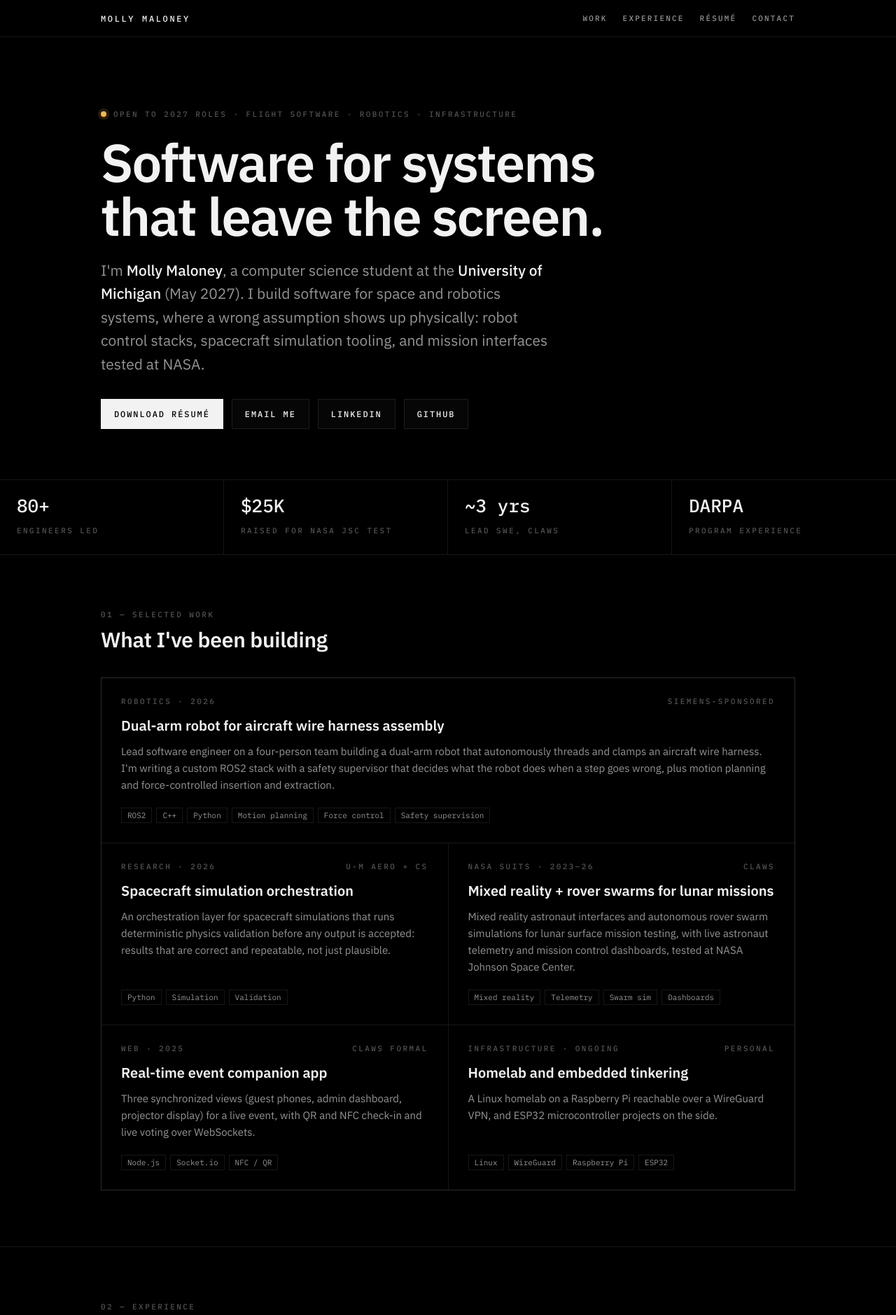
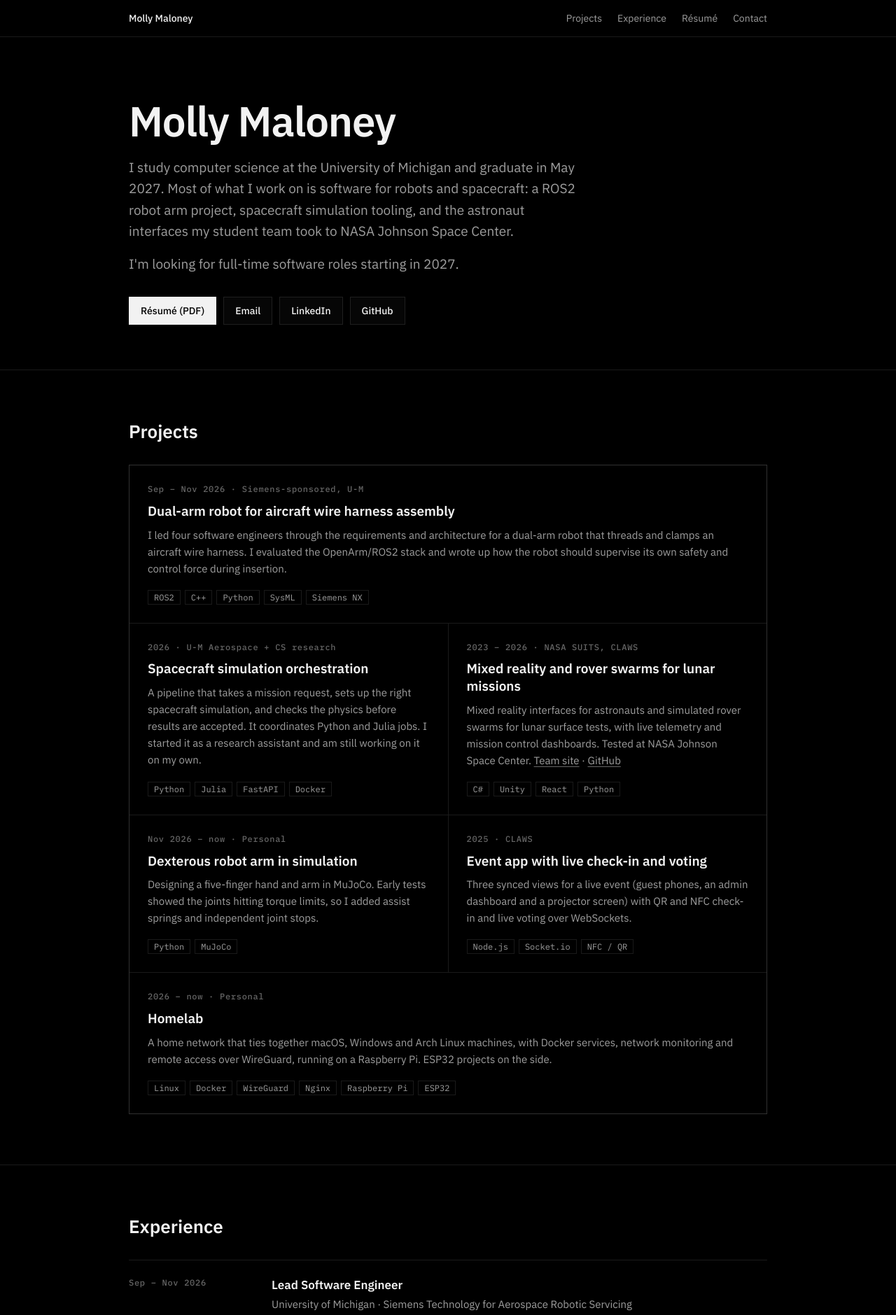
Before and after one commit to mjmal01/portfolio, a plain HTML site: page index.html in a window 1280 px wide. Shown: the top 1879 px of the page at 70% size. Drawn offline with Linux system fonts and the light colour scheme.

Commit message:
Rewrite portfolio copy, fix links, add résumé
Plain-language copy matched to the current résumé, real LinkedIn and GitHub links, and resume.pdf so the résumé links resolve.

Co-Authored-By: Claude Opus 5.5 <noreply@anthropic.com>

```diff
--- a/index.html
+++ b/index.html
@@ -4,9 +4,9 @@
 <meta charset="utf-8">
 <meta name="viewport" content="width=device-width, initial-scale=1">
 <title>Molly Maloney</title>
-<meta name="description" content="Molly Maloney — computer science at the University of Michigan. Software for space and robotics systems: ROS2, flight and ground software, mission interfaces, Linux infrastructure.">
+<meta name="description" content="Molly Maloney, computer science at the University of Michigan. Robotics, spacecraft simulation and NASA mission software.">
 <meta property="og:title" content="Molly Maloney">
-<meta property="og:description" content="Software for space and robotics systems. CS @ University of Michigan, May 2027.">
+<meta property="og:description" content="Computer science at the University of Michigan, graduating May 2027. Robotics, spacecraft simulation and NASA mission software.">
 <meta property="og:url" content="https://mollyjanemaloney.com/">
 <meta name="theme-color" content="#000000">
 <link rel="icon" href="favicon.svg" type="image/svg+xml">
@@ -18,11 +18,10 @@
     color-scheme: dark;
     --bg: #000;
     --fg: #f2f2f2;
-    --dim: rgba(255,255,255,.58);
-    --faint: rgba(255,255,255,.32);
-    --line: rgba(255,255,255,.09);
+    --dim: rgba(255,255,255,.62);
+    --faint: rgba(255,255,255,.4);
+    --line: rgba(255,255,255,.1);
     --panel: rgba(255,255,255,.025);
-    --accent: #ffb547;
     --mono: "IBM Plex Mono", ui-monospace, SFMono-Regular, Menlo, monospace;
     --sans: "IBM Plex Sans", system-ui, -apple-system, sans-serif;
   }
@@ -34,98 +33,79 @@
     -webkit-font-smoothing: antialiased;
   }
   a { color: inherit; }
-  .wrap { max-width: 1040px; margin: 0 auto; padding: 0 24px; }
-  .label {
-    font: 500 11px/1 var(--mono); letter-spacing: .22em; text-transform: uppercase; color: var(--faint);
-  }
+  p a, li a, .org a { text-decoration-color: var(--faint); text-underline-offset: 3px; }
+  p a:hover, li a:hover, .org a:hover { text-decoration-color: var(--fg); }
+  .wrap { max-width: 960px; margin: 0 auto; padding: 0 24px; }
+  .label { font: 500 12px/1.4 var(--mono); letter-spacing: .06em; color: var(--faint); }
 
   /* top bar */
   header.bar {
     position: sticky; top: 0; z-index: 10;
-    background: rgba(0,0,0,.82); backdrop-filter: blur(8px);
+    background: rgba(0,0,0,.85); backdrop-filter: blur(8px);
     border-bottom: 1px solid var(--line);
   }
   .bar .wrap { display: flex; align-items: center; gap: 24px; height: 52px; }
-  .bar .mark { font: 500 12px var(--mono); letter-spacing: .22em; text-decoration: none; }
+  .bar .mark { font: 500 14px var(--sans); text-decoration: none; }
   .bar nav { margin-left: auto; display: flex; gap: 22px; }
-  .bar nav a { font: 500 11px var(--mono); letter-spacing: .2em; color: var(--dim); text-decoration: none; }
+  .bar nav a { font-size: 14px; color: var(--dim); text-decoration: none; }
   .bar nav a:hover { color: var(--fg); }
 
-  /* hero */
-  .hero { padding: 96px 0 72px; border-bottom: 1px solid var(--line); }
-  .hero h1 {
-    font: 600 clamp(40px, 7vw, 76px)/1.02 var(--sans); letter-spacing: -.025em; margin: 18px 0 22px;
-  }
-  .hero p.lede { font-size: clamp(18px, 2.2vw, 21px); color: var(--dim); max-width: 640px; margin: 0 0 32px; }
-  .hero p.lede strong { color: var(--fg); font-weight: 500; }
-  .status { display: inline-flex; align-items: center; gap: 10px; }
-  .status::before {
-    content: ""; width: 8px; height: 8px; border-radius: 50%; background: var(--accent);
-    box-shadow: 0 0 0 4px rgba(255,181,71,.15);
-  }
-  .actions { display: flex; flex-wrap: wrap; gap: 12px; }
+  /* intro */
+  .hero { padding: 88px 0 64px; border-bottom: 1px solid var(--line); }
+  .hero h1 { font: 600 clamp(38px, 6vw, 60px)/1.05 var(--sans); letter-spacing: -.02em; margin: 0 0 20px; }
+  .hero p { font-size: clamp(17px, 2vw, 19px); color: var(--dim); max-width: 640px; margin: 0 0 16px; }
+  .hero p:last-of-type { margin-bottom: 32px; }
+  .actions { display: flex; flex-wrap: wrap; gap: 10px; }
   .btn {
-    font: 500 12px var(--mono); letter-spacing: .16em; text-transform: uppercase; text-decoration: none;
-    padding: 13px 18px; border: 1px solid var(--line); background: var(--panel);
+    font: 500 14px var(--sans); text-decoration: none;
+    padding: 10px 16px; border: 1px solid var(--line); background: var(--panel);
     transition: border-color .15s, background .15s;
   }
   .btn:hover { border-color: rgba(255,255,255,.4); background: rgba(255,255,255,.06); }
   .btn.primary { background: var(--fg); color: #000; border-color: var(--fg); }
   .btn.primary:hover { background: #fff; }
 
-  /* readouts strip */
-  .readouts { display: grid; grid-template-columns: repeat(4, 1fr); border-bottom: 1px solid var(--line); }
-  .readouts div { padding: 22px 24px; border-right: 1px solid var(--line); }
-  .readouts div:last-child { border-right: 0; }
-  .readouts b { display: block; font: 500 26px/1.1 var(--mono); margin-bottom: 8px; }
+  section { padding: 72px 0; border-bottom: 1px solid var(--line); }
+  section h2 { font: 600 26px/1.2 var(--sans); margin: 0 0 32px; }
 
-  section { padding: 80px 0; border-bottom: 1px solid var(--line); }
-  section > .wrap > h2 { font: 600 30px/1.2 var(--sans); letter-spacing: -.01em; margin: 12px 0 36px; }
-
-  /* work grid */
+  /* projects */
   .grid { display: grid; grid-template-columns: repeat(2, 1fr); gap: 1px; background: var(--line); border: 1px solid var(--line); }
-  .card { background: var(--bg); padding: 28px; display: flex; flex-direction: column; gap: 12px; }
-  .card .meta { display: flex; justify-content: space-between; gap: 12px; }
-  .card h3 { font: 600 20px/1.3 var(--sans); margin: 4px 0 0; }
+  .card { background: var(--bg); padding: 26px; display: flex; flex-direction: column; gap: 10px; }
+  .card h3 { font: 600 19px/1.3 var(--sans); margin: 0; }
   .card p { margin: 0; color: var(--dim); font-size: 15px; }
   .tags { display: flex; flex-wrap: wrap; gap: 6px; margin-top: auto; padding-top: 8px; }
-  .tags span { font: 400 11px var(--mono); color: var(--dim); border: 1px solid var(--line); padding: 3px 8px; }
+  .tags span { font: 400 12px var(--mono); color: var(--dim); border: 1px solid var(--line); padding: 2px 8px; }
   .card.wide { grid-column: 1 / -1; }
 
   /* experience */
-  .xp { display: grid; gap: 0; border-top: 1px solid var(--line); }
-  .xp article { display: grid; grid-template-columns: 200px 1fr; gap: 24px; padding: 26px 0; border-bottom: 1px solid var(--line); }
-  .xp h3 { font: 600 18px/1.35 var(--sans); margin: 0 0 6px; }
-  .xp .org { color: var(--dim); font-size: 15px; margin-bottom: 10px; }
+  .xp { border-top: 1px solid var(--line); }
+  .xp article { display: grid; grid-template-columns: 180px 1fr; gap: 24px; padding: 24px 0; border-bottom: 1px solid var(--line); }
+  .xp h3 { font: 600 17px/1.35 var(--sans); margin: 0 0 4px; }
+  .xp .org { color: var(--dim); font-size: 15px; margin-bottom: 8px; }
   .xp ul { margin: 0; padding-left: 18px; color: var(--dim); font-size: 15px; }
   .xp li + li { margin-top: 4px; }
 
   /* skills */
   .skills { display: grid; grid-template-columns: repeat(3, 1fr); gap: 32px; }
-  .skills ul { list-style: none; padding: 0; margin: 14px 0 0; }
-  .skills li { padding: 8px 0; border-bottom: 1px solid var(--line); font: 400 14px var(--mono); color: var(--dim); }
+  .skills h3 { font: 500 14px var(--sans); color: var(--faint); margin: 0; }
+  .skills p { margin: 8px 0 0; color: var(--dim); font-size: 15px; }
 
-  /* contact */
-  .contact h2 { font: 600 clamp(28px, 4.5vw, 44px)/1.15 var(--sans) !important; max-width: 720px; }
+  .contact p { color: var(--dim); max-width: 560px; margin: 0 0 24px; }
   footer { padding: 28px 0 40px; }
   footer .wrap { display: flex; justify-content: space-between; gap: 16px; flex-wrap: wrap; }
 
   @media (max-width: 820px) {
     .grid { grid-template-columns: 1fr; }
-    .readouts { grid-template-columns: repeat(2, 1fr); }
-    .readouts div:nth-child(2) { border-right: 0; }
-    .readouts div:nth-child(-n+2) { border-bottom: 1px solid var(--line); }
-    .xp article { grid-template-columns: 1fr; gap: 8px; }
-    .skills { grid-template-columns: 1fr; gap: 24px; }
+    .xp article { grid-template-columns: 1fr; gap: 6px; }
+    .skills { grid-template-columns: 1fr; gap: 20px; }
   }
   @media (max-width: 560px) {
     .wrap { padding: 0 16px; }
     .bar nav { gap: 14px; }
     .bar nav a.hide-sm { display: none; }
-    .hero { padding: 64px 0 52px; }
-    section { padding: 60px 0; }
-    .card { padding: 22px; }
-    .readouts div { padding: 18px 16px; }
+    .hero { padding: 56px 0 48px; }
+    section { padding: 56px 0; }
+    .card { padding: 20px; }
   }
 </style>
 </head>
@@ -133,12 +113,12 @@
 
 <header class="bar">
   <div class="wrap">
-    <a class="mark" href="#top">MOLLY MALONEY</a>
+    <a class="mark" href="#top">Molly Maloney</a>
     <nav>
-      <a href="#work">WORK</a>
-      <a href="#experience" class="hide-sm">EXPERIENCE</a>
-      <a href="resume.pdf">RÉSUMÉ</a>
-      <a href="#contact">CONTACT</a>
+      <a href="#projects">Projects</a>
+      <a href="#experience" class="hide-sm">Experience</a>
+      <a href="resume.pdf">Résumé</a>
+      <a href="#contact">Contact</a>
     </nav>
   </div>
 </header>
@@ -146,74 +126,75 @@
 <main id="top">
   <div class="hero">
     <div class="wrap">
-      <div class="label status">Open to 2027 roles · flight software · robotics · infrastructure</div>
-      <h1>Software for systems<br>that leave the screen.</h1>
-      <p class="lede">I'm <strong>Molly Maloney</strong>, a computer science student at the
-        <strong>University of Michigan</strong> (May 2027). I build software for space and robotics systems,
-        where a wrong assumption shows up physically: robot control stacks, spacecraft simulation tooling,
-        and mission interfaces tested at NASA.</p>
+      <h1>Molly Maloney</h1>
+      <p>I study computer science at the University of Michigan and graduate in May 2027. Most of what I
+        work on is software for robots and spacecraft: a ROS2 robot arm project, spacecraft simulation
+        tooling, and the astronaut interfaces my student team took to NASA Johnson Space Center.</p>
+      <p>I'm looking for full-time software roles starting in 2027.</p>
       <div class="actions">
-        <a class="btn primary" href="resume.pdf">Download résumé</a>
-        <a class="btn" href="mailto:mjmal@umich.edu">Email me</a>
-        <a class="btn" href="https://www.linkedin.com/in/REPLACE-ME" rel="noopener">LinkedIn</a>
-        <a class="btn" href="https://github.com/REPLACE-ME" rel="noopener">GitHub</a>
+        <a class="btn primary" href="resume.pdf">Résumé (PDF)</a>
+        <a class="btn" href="mailto:mjmal@umich.edu">Email</a>
+        <a class="btn" href="https://www.linkedin.com/in/molly-maloney-uofm" rel="noopener">LinkedIn</a>
+        <a class="btn" href="https://github.com/mjmal01" rel="noopener">GitHub</a>
       </div>
     </div>
   </div>
 
-  <div class="readouts">
-    <div><b>80+</b><span class="label">Engineers led</span></div>
-    <div><b>$25K</b><span class="label">Raised for NASA JSC test</span></div>
-    <div><b>~3 yrs</b><span class="label">Lead SWE, CLAWS</span></div>
-    <div><b>DARPA</b><span class="label">Program experience</span></div>
-  </div>
-
-  <section id="work">
+  <section id="projects">
     <div class="wrap">
-      <div class="label">01 — Selected work</div>
-      <h2>What I've been building</h2>
+      <h2>Projects</h2>
       <div class="grid">
         <article class="card wide">
-          <div class="meta"><span class="label">Robotics · 2026</span><span class="label">Siemens-sponsored</span></div>
+          <span class="label">Sep – Nov 2026 · Siemens-sponsored, U-M</span>
           <h3>Dual-arm robot for aircraft wire harness assembly</h3>
-          <p>Lead software engineer on a four-person team building a dual-arm robot that autonomously threads
-            and clamps an aircraft wire harness. I'm writing a custom ROS2 stack with a safety supervisor that
-            decides what the robot does when a step goes wrong, plus motion planning and force-controlled
-            insertion and extraction.</p>
-          <div class="tags"><span>ROS2</span><span>C++</span><span>Python</span><span>Motion planning</span><span>Force control</span><span>Safety supervision</span></div>
+          <p>I led four software engineers through the requirements and architecture for a dual-arm robot
+            that threads and clamps an aircraft wire harness. I evaluated the OpenArm/ROS2 stack and wrote up
+            how the robot should supervise its own safety and control force during insertion.</p>
+          <div class="tags"><span>ROS2</span><span>C++</span><span>Python</span><span>SysML</span><span>Siemens NX</span></div>
         </article>
 
         <article class="card">
-          <div class="meta"><span class="label">Research · 2026</span><span class="label">U-M Aero + CS</span></div>
+          <span class="label">2026 · U-M Aerospace + CS research</span>
           <h3>Spacecraft simulation orchestration</h3>
-          <p>An orchestration layer for spacecraft simulations that runs deterministic physics validation
-            before any output is accepted: results that are correct and repeatable, not just plausible.</p>
-          <div class="tags"><span>Python</span><span>Simulation</span><span>Validation</span></div>
+          <p>A pipeline that takes a mission request, sets up the right spacecraft simulation, and checks
+            the physics before results are accepted. It coordinates Python and Julia jobs. I started it as
+            a research assistant and am still working on it on my own.</p>
+          <div class="tags"><span>Python</span><span>Julia</span><span>FastAPI</span><span>Docker</span></div>
         </article>
 
         <article class="card">
-          <div class="meta"><span class="label">NASA SUITS · 2023–26</span><span class="label">CLAWS</span></div>
-          <h3>Mixed reality + rover swarms for lunar missions</h3>
-          <p>Mixed reality astronaut interfaces and autonomous rover swarm simulations for lunar surface
-            mission testing, with live astronaut telemetry and mission control dashboards, tested at
-            NASA Johnson Space Center.</p>
-          <div class="tags"><span>Mixed reality</span><span>Telemetry</span><span>Swarm sim</span><span>Dashboards</span></div>
+          <span class="label">2023 – 2026 · NASA SUITS, CLAWS</span>
+          <h3>Mixed reality and rover swarms for lunar missions</h3>
+          <p>Mixed reality interfaces for astronauts and simulated rover swarms for lunar surface tests,
+            with live telemetry and mission control dashboards. Tested at NASA Johnson Space Center.
+            <a href="https://claws.engin.umich.edu" rel="noopener">Team site</a> ·
+            <a href="https://github.com/CLAWS-UMICH" rel="noopener">GitHub</a></p>
+          <div class="tags"><span>C#</span><span>Unity</span><span>React</span><span>Python</span></div>
         </article>
 
         <article class="card">
-          <div class="meta"><span class="label">Web · 2025</span><span class="label">CLAWS Formal</span></div>
-          <h3>Real-time event companion app</h3>
-          <p>Three synchronized views (guest phones, admin dashboard, projector display) for a live event,
-            with QR and NFC check-in and live voting over WebSockets.</p>
+          <span class="label">Nov 2026 – now · Personal</span>
+          <h3>Dexterous robot arm in simulation</h3>
+          <p>Designing a five-finger hand and arm in MuJoCo. Early tests showed the joints hitting torque
+            limits, so I added assist springs and independent joint stops.</p>
+          <div class="tags"><span>Python</span><span>MuJoCo</span></div>
+        </article>
+
+        <article class="card">
+          <span class="label">2025 · CLAWS</span>
+          <h3>Event app with live check-in and voting</h3>
+          <p>Three synced views for a live event (guest phones, an admin dashboard and a projector
+            screen) with QR and NFC check-in and live voting over WebSockets.</p>
           <div class="tags"><span>Node.js</span><span>Socket.io</span><span>NFC / QR</span></div>
         </article>
 
-        <article class="card">
-          <div class="meta"><span class="label">Infrastructure · ongoing</span><span class="label">Personal</span></div>
-          <h3>Homelab and embedded tinkering</h3>
-          <p>A Linux homelab on a Raspberry Pi reachable over a WireGuard VPN, and ESP32 microcontroller
-            projects on the side.</p>
-          <div class="tags"><span>Linux</span><span>WireGuard</span><span>Raspberry Pi</span><span>ESP32</span></div>
+        <article class="card wide">
+          <span class="label">2026 – now · Personal</span>
+          <h3>Homelab</h3>
+          <p>A home network that ties together macOS, Windows and Arch Linux machines, with Docker services,
+            network monitoring and remote access over WireGuard, running on a Raspberry Pi. ESP32 projects
+            on the side.</p>
+          <div class="tags"><span>Linux</span><span>Docker</span><span>WireGuard</span><span>Nginx</span><span>Raspberry Pi</span><span>ESP32</span></div>
         </article>
       </div>
     </div>
@@ -221,45 +202,54 @@
 
   <section id="experience">
     <div class="wrap">
-      <div class="label">02 — Experience</div>
-      <h2>Where I've worked and led</h2>
+      <h2>Experience</h2>
       <div class="xp">
         <article>
-          <div class="label">2026 — now</div>
+          <div class="label">Sep – Nov 2026</div>
           <div>
-            <h3>Research Assistant</h3>
-            <div class="org">University of Michigan · Aerospace Engineering &amp; Computer Science</div>
-            <ul><li>Building an orchestration layer for spacecraft simulations with deterministic physics validation.</li></ul>
+            <h3>Lead Software Engineer</h3>
+            <div class="org">University of Michigan · Siemens Technology for Aerospace Robotic Servicing</div>
+            <ul><li>Led requirements and architecture for the dual-arm wire harness robot described above.</li></ul>
           </div>
         </article>
         <article>
-          <div class="label">Fall 2026</div>
+          <div class="label">Jun – Oct 2026</div>
           <div>
-            <h3>Lead Software Engineer</h3>
-            <div class="org">Siemens-sponsored aerospace robotic servicing project</div>
-            <ul><li>Custom ROS2 stack in C++ and Python: safety supervision, motion planning, force-controlled insertion.</li></ul>
+            <h3>Undergraduate Research Assistant</h3>
+            <div class="org">University of Michigan · Aerospace Engineering and Computer Science</div>
+            <ul><li>Built the spacecraft simulation orchestration pipeline, which I've kept developing since.</li></ul>
           </div>
         </article>
         <article>
-          <div class="label">Internship</div>
+          <div class="label">May – Aug 2025</div>
           <div>
-            <h3>Security Research Intern</h3>
-            <div class="org">RTX BBN Technologies · DARPA program</div>
+            <h3>Security Research Engineer Intern</h3>
+            <div class="org">RTX BBN Technologies · <a href="https://www.darpa.mil/research/programs/intelligent-generation-tools-security" rel="noopener">DARPA program</a> · Boston</div>
             <ul>
-              <li>Deployed Linux testbed servers with Docker, SSH and Nginx.</li>
-              <li>Presented technical demos to government stakeholders.</li>
+              <li>Set up Linux testbed servers that give remote access to Android devices, using Docker, Nginx and Python.</li>
+              <li>Ran two demos for government stakeholders at a DARPA program review.</li>
+              <li>Evaluated partner teams' tools for finding and analyzing exploit chains.</li>
             </ul>
           </div>
         </article>
         <article>
-          <div class="label">~3 years</div>
+          <div class="label">Sep 2023 – Jun 2026</div>
           <div>
-            <h3>President &amp; Lead Software Engineer</h3>
-            <div class="org">CLAWS · NASA-sponsored student team</div>
+            <h3>President and Lead Software Engineer</h3>
+            <div class="org"><a href="https://claws.engin.umich.edu" rel="noopener">CLAWS</a> · NASA-sponsored student team</div>
             <ul>
-              <li>Led more than 80 engineers building mixed reality and rover swarm systems for lunar surface operations.</li>
-              <li>Raised $25,000 to test the team's system at NASA Johnson Space Center.</li>
+              <li>Led the software for the team's mixed reality and rover swarm systems.</li>
+              <li>As president (2025–26), ran a team of 80+ students across two projects and raised $25,000 to test at NASA Johnson Space Center.</li>
             </ul>
+          </div>
+        </article>
+        <article>
+          <div class="label">May – Aug 2024</div>
+          <div>
+            <h3>Undergraduate Research Assistant</h3>
+            <div class="org">University College Dublin · Dublin, Ireland</div>
+            <ul><li>Built a Unity pipeline for testing how prompts affect 3D scenes made by generative models like Shap-E.
+              <a href="https://github.com/UcdVrLab/generative_ai" rel="noopener">GitHub</a></li></ul>
           </div>
         </article>
       </div>
@@ -268,24 +258,22 @@
 
   <section id="skills">
     <div class="wrap">
-      <div class="label">03 — Toolkit</div>
-      <h2>What I work with</h2>
+      <h2>Skills</h2>
       <div class="skills">
-        <div><div class="label">Languages</div><ul><li>C++</li><li>Python</li><li>JavaScript / Node.js</li><li>Bash</li></ul></div>
-        <div><div class="label">Robotics &amp; space</div><ul><li>ROS2</li><li>Motion planning</li><li>Force control</li><li>Simulation &amp; validation</li></ul></div>
-        <div><div class="label">Infrastructure</div><ul><li>Linux</li><li>Docker</li><li>Nginx · SSH</li><li>WireGuard</li></ul></div>
+        <div><h3>Languages</h3><p>Python, C++, C, C#, TypeScript, JavaScript, Julia, Bash</p></div>
+        <div><h3>Robotics and simulation</h3><p>ROS2, MuJoCo, Unity, SysML, Siemens NX</p></div>
+        <div><h3>Infrastructure</h3><p>Linux, Docker, Nginx, PostgreSQL, AWS EC2, Proxmox, WireGuard</p></div>
       </div>
     </div>
   </section>
 
   <section id="contact" class="contact">
     <div class="wrap">
-      <div class="label">04 — Contact</div>
-      <h2>Building flight, robotics or mission software? I'd like to hear about it.</h2>
+      <h2>Contact</h2>
+      <p>Email is the best way to reach me.</p>
       <div class="actions">
-        <a class="btn primary" href="mailto:mjmal@umich.edu">Email me</a>
-        <a class="btn" href="resume.pdf">Résumé (PDF)</a>
-        <a class="btn" href="https://www.linkedin.com/in/REPLACE-ME" rel="noopener">LinkedIn</a>
+        <a class="btn primary" href="mailto:mjmal@umich.edu">mjmal@umich.edu</a>
+        <a class="btn" href="https://www.linkedin.com/in/molly-maloney-uofm" rel="noopener">LinkedIn</a>
       </div>
     </div>
   </section>
@@ -293,8 +281,8 @@
 
 <footer>
   <div class="wrap">
-    <span class="label">© 2026 Molly Jane Maloney</span>
-    <span class="label"><a href="privacy/">Privacy</a> · Ann Arbor, MI · v1 — full site in progress</span>
+    <span class="label">© 2026 Molly Jane Maloney · Ann Arbor, MI</span>
+    <span class="label"><a href="privacy/">Privacy</a></span>
   </div>
 </footer>
 
```
Also changed, not shown: 2 other files.
